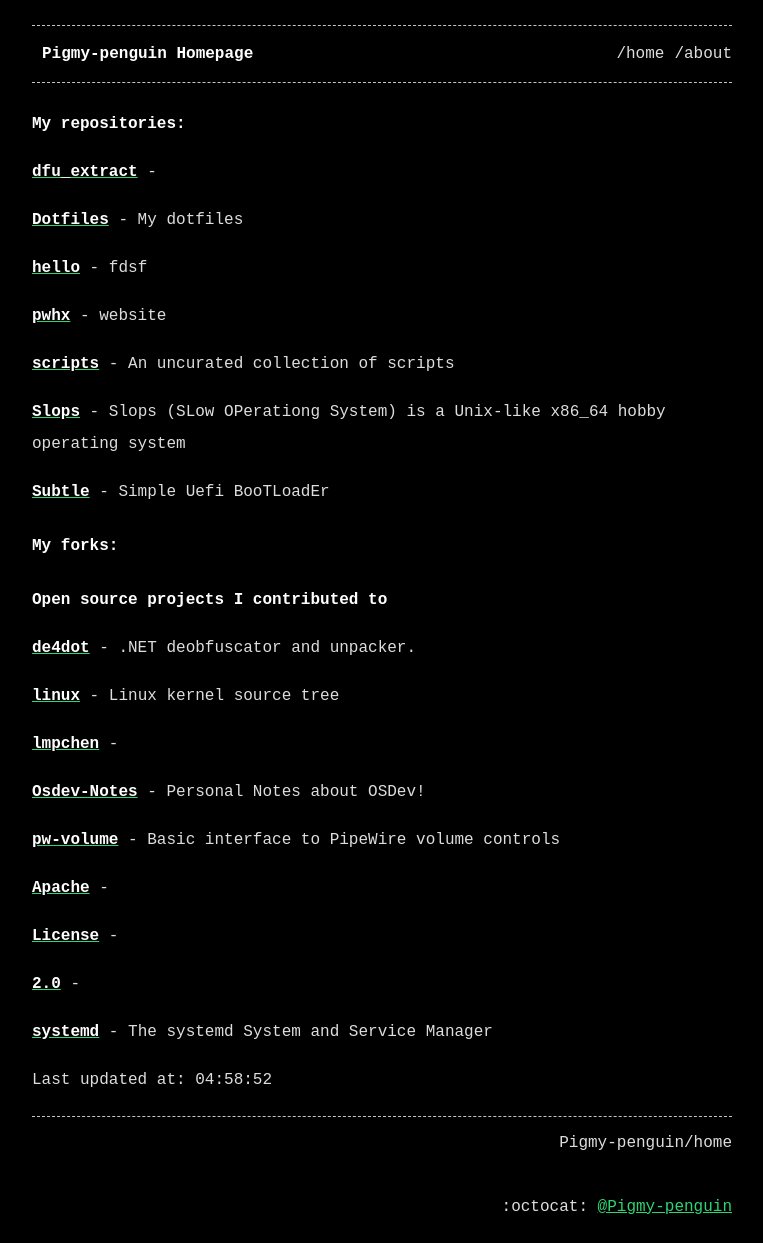
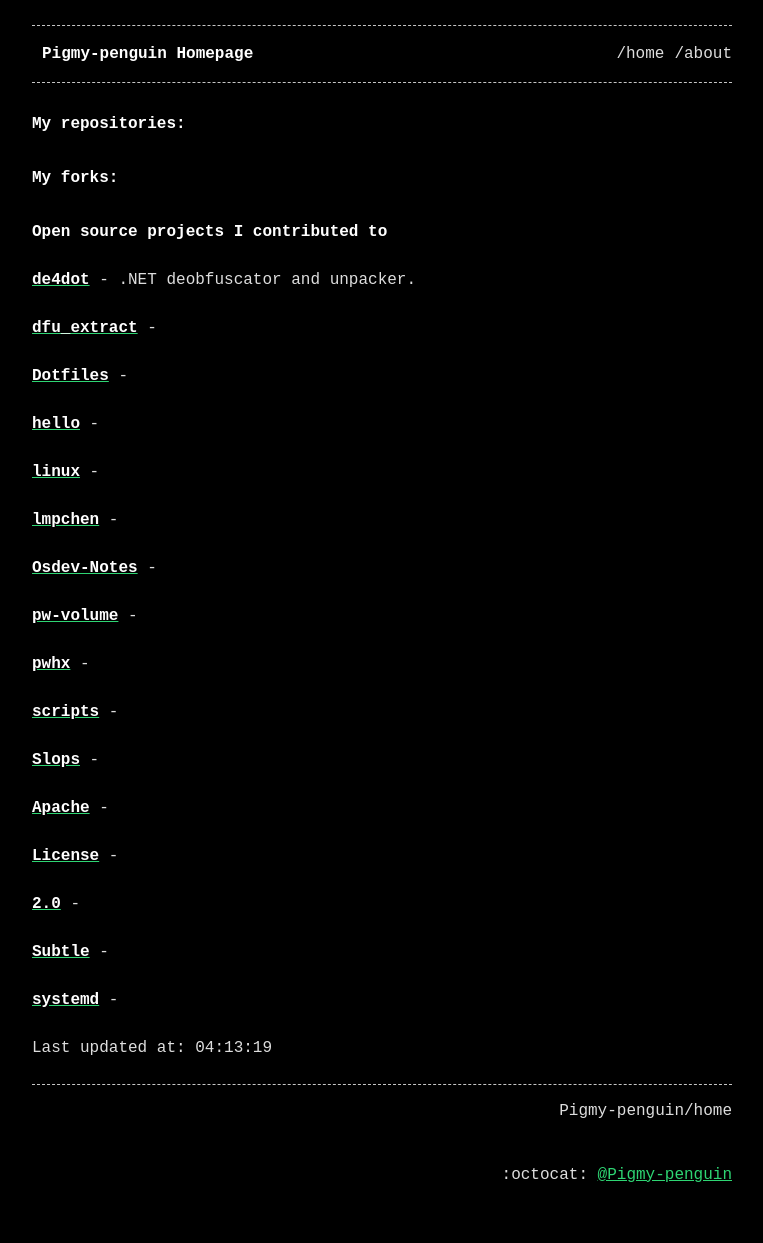
Before and after one commit to Pigmy-penguin/Pigmy-penguin.github.io, a Jekyll site: the page built from index.md, in a window 1280 px wide. Shown: the whole page, without its empty margins (258-1021 px from the left). Built offline with Jekyll 4.4.1, drawn with Linux system fonts in a browser that asks for light colours; after the commit the page ends 1211 px from its top, so only the background shows below that.

Commit message:
Auto updating the website

```diff
--- a/index.md
+++ b/index.md
@@ -7,32 +7,30 @@ title: Pigmy-penguin Homepage
 
 ## My repositories:
 
-[**dfu_extract**](https://github.com/Pigmy-penguin/dfu_extract) -
-
-[**Dotfiles**](https://github.com/Pigmy-penguin/Dotfiles) - My dotfiles
-
-[**hello**](https://github.com/Pigmy-penguin/hello) - fdsf
-
-[**pwhx**](https://github.com/Pigmy-penguin/pwhx) - website
-
-[**scripts**](https://github.com/Pigmy-penguin/scripts) - An uncurated collection of scripts
-
-[**Slops**](https://github.com/Pigmy-penguin/Slops) - Slops (SLow OPerationg System) is a Unix-like x86_64 hobby operating system
-
-[**Subtle**](https://github.com/Pigmy-penguin/Subtle) - Simple Uefi BooTLoadEr
-
 ## My forks:
 ### Open source projects I contributed to
 
 [**de4dot**](https://github.com/Pigmy-penguin/de4dot) - .NET deobfuscator and unpacker.
 
-[**linux**](https://github.com/Pigmy-penguin/linux) - Linux kernel source tree
+[**dfu_extract**](https://github.com/Pigmy-penguin/dfu_extract) -
+
+[**Dotfiles**](https://github.com/Pigmy-penguin/Dotfiles) -
+
+[**hello**](https://github.com/Pigmy-penguin/hello) -
+
+[**linux**](https://github.com/Pigmy-penguin/linux) -
 
 [**lmpchen**](https://github.com/Pigmy-penguin/lmpchen) -
 
-[**Osdev-Notes**](https://github.com/Pigmy-penguin/Osdev-Notes) - Personal Notes about OSDev!
+[**Osdev-Notes**](https://github.com/Pigmy-penguin/Osdev-Notes) -
 
-[**pw-volume**](https://github.com/Pigmy-penguin/pw-volume) - Basic interface to PipeWire volume controls
+[**pw-volume**](https://github.com/Pigmy-penguin/pw-volume) -
+
+[**pwhx**](https://github.com/Pigmy-penguin/pwhx) -
+
+[**scripts**](https://github.com/Pigmy-penguin/scripts) -
+
+[**Slops**](https://github.com/Pigmy-penguin/Slops) -
 
 [**Apache**](https://github.com/Pigmy-penguin/Apache) -
 
@@ -40,7 +38,9 @@ title: Pigmy-penguin Homepage
 
 [**2.0**](https://github.com/Pigmy-penguin/2.0) -
 
-[**systemd**](https://github.com/Pigmy-penguin/systemd) - The systemd System and Service Manager
+[**Subtle**](https://github.com/Pigmy-penguin/Subtle) -
+
+[**systemd**](https://github.com/Pigmy-penguin/systemd) -
 
 
-Last updated at: 04:58:52
+Last updated at: 04:13:19
```
Also changed, not shown: 2 other files.
